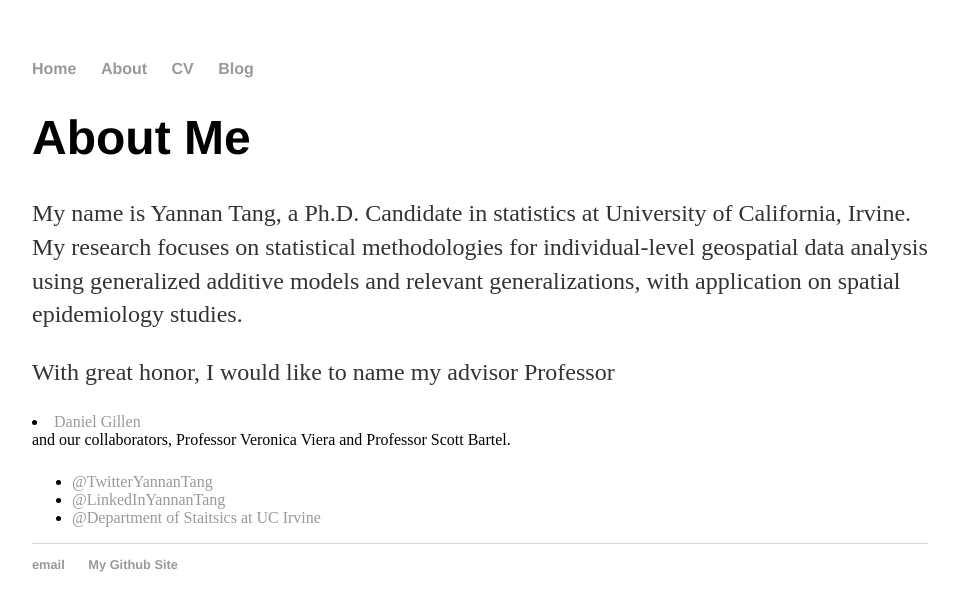
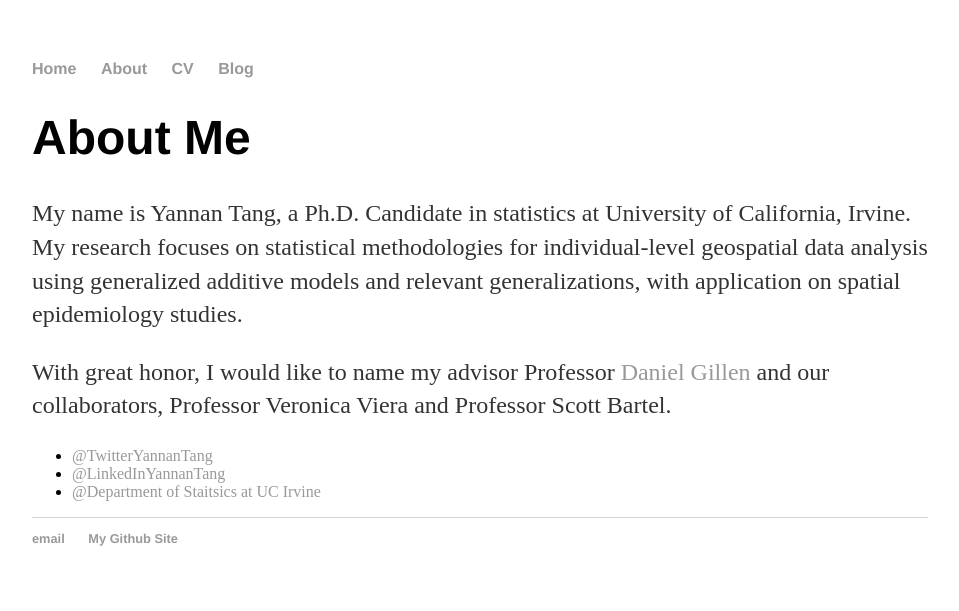
Before and after one commit to YannanTang/YannanTang.github.io, a Jekyll site: the page built from about/index.html, in a window 1280 px wide. Shown: the top 611 px of the page, without its empty margins (160-1119 px from the left). Built offline with Jekyll 4.4.1, drawn with Linux system fonts in a browser that asks for light colours.

```diff
--- a/about/index.html
+++ b/about/index.html
@@ -7,7 +7,7 @@ title: About Yannan Tang
 			<h1>About Me</h1>
       <p>My name is Yannan Tang, a Ph.D. Candidate in statistics at University of California, Irvine. My research focuses on statistical methodologies for individual-level geospatial data analysis using generalized additive models and relevant generalizations, with application on spatial epidemiology studies. </p>
 
-			<p>With great honor, I would like to name my advisor Professor <li><a href="https://www.ics.uci.edu/~dgillen/">Daniel Gillen</a></li> and our collaborators, Professor Veronica Viera and Professor Scott Bartel. </p>
+			<p>With great honor, I would like to name my advisor Professor <a href="https://www.ics.uci.edu/~dgillen/">Daniel Gillen</a> and our collaborators, Professor Veronica Viera and Professor Scott Bartel. </p>
 
 			<ul class="contacts">
 				<li><a href="https://twitter.com/tang_yannan">@TwitterYannanTang</a></li>
```
